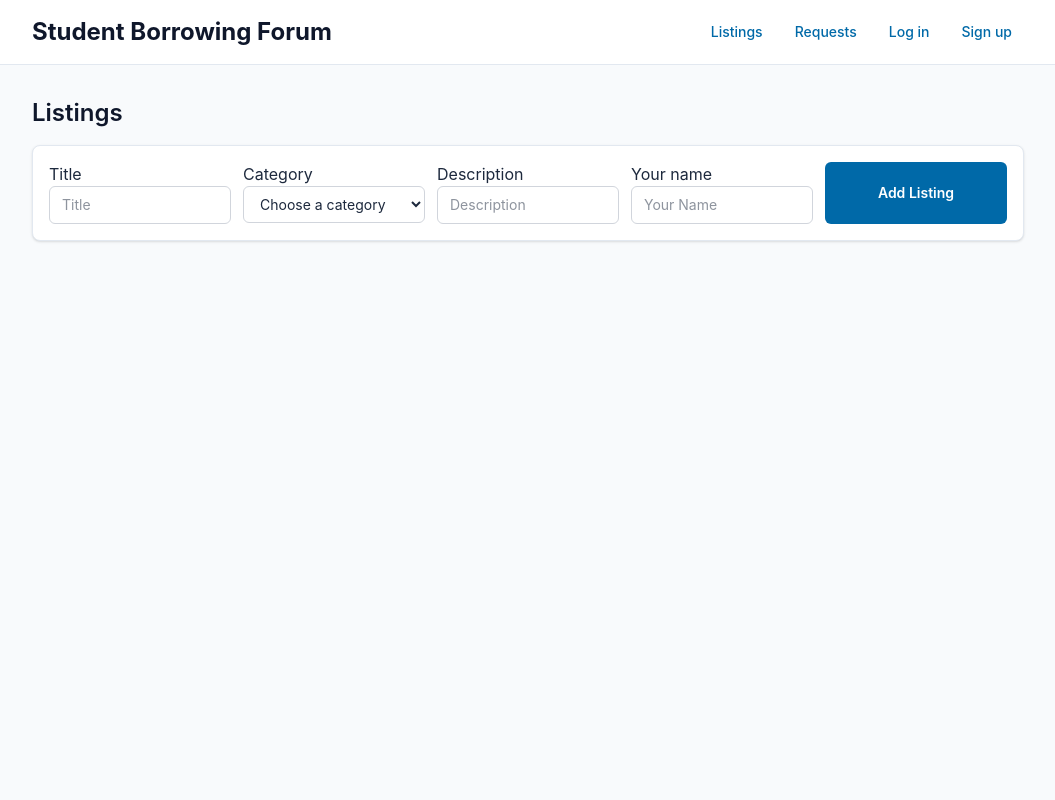
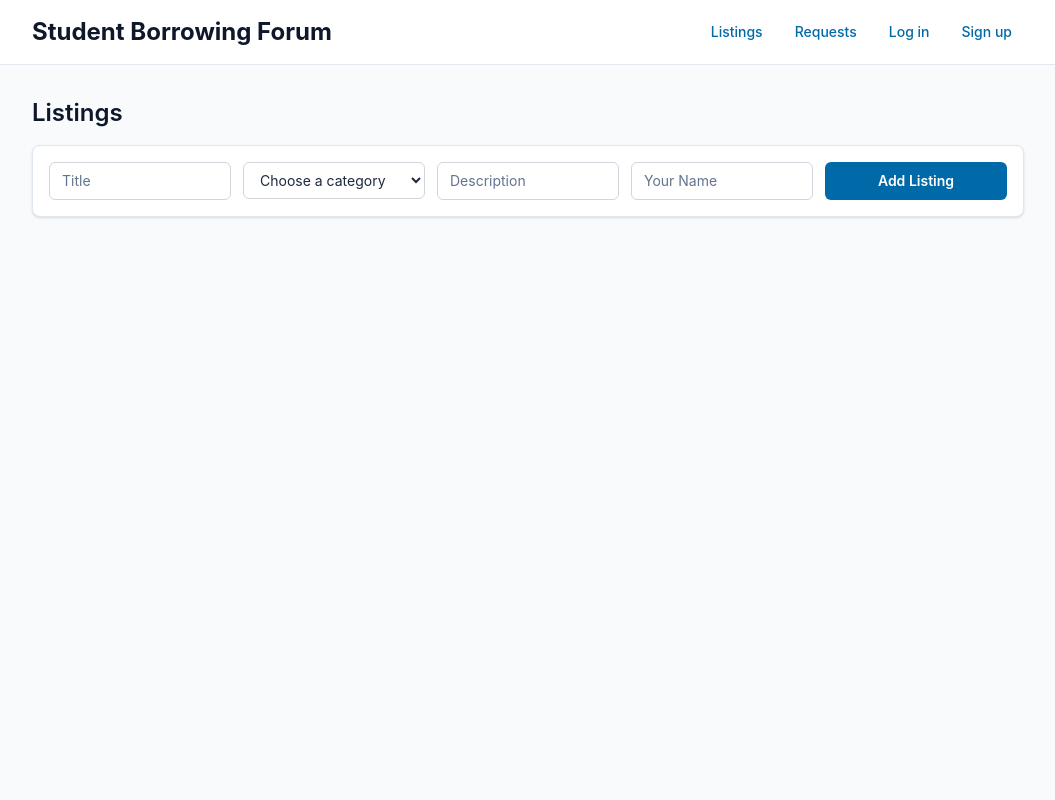
Before and after one commit to KathrynRupp/326project, a Node server app: page /listings in a window 1280 px wide. Shown: the whole page, without its empty margins (112-1167 px from the left). Run offline with Node 20, Linux system fonts and the light colour scheme; data that the repository does not hold is empty; some libraries are stand-ins or nearby versions.

Commit message:
README Documentation, System Diagram, Design Decision, Health Route, AI Disclosure

```diff
--- a/package.json
+++ b/package.json
@@ -36,5 +36,10 @@
   },
   "devDependencies": {
     "jest": "^30.5.2"
+  },
+  "allowScripts": {
+    "@parcel/watcher@2.6.0": true,
+    "bcrypt@6.0.0": true,
+    "unrs-resolver@1.12.2": true
   }
 }
--- a/public/style.css
+++ b/public/style.css
@@ -13,15 +13,13 @@
     --color-red-700: oklch(50.5% 0.213 27.518);
     --color-red-800: oklch(44.4% 0.177 26.899);
     --color-sky-50: oklch(97.7% 0.013 236.62);
-    --color-sky-200: oklch(90.1% 0.058 230.902);
-    --color-sky-300: oklch(82.8% 0.111 230.318);
-    --color-sky-600: oklch(58.8% 0.158 241.966);
     --color-sky-700: oklch(50% 0.134 242.749);
     --color-sky-800: oklch(44.3% 0.11 240.79);
     --color-slate-50: oklch(98.4% 0.003 247.858);
     --color-slate-100: oklch(96.8% 0.007 247.896);
     --color-slate-200: oklch(92.9% 0.013 255.508);
     --color-slate-300: oklch(86.9% 0.022 252.894);
+    --color-slate-500: oklch(55.4% 0.046 257.417);
     --color-slate-600: oklch(44.6% 0.043 257.281);
     --color-slate-700: oklch(37.2% 0.044 257.287);
     --color-slate-800: oklch(27.9% 0.041 260.031);
@@ -45,7 +43,6 @@
     --font-weight-medium: 500;
     --font-weight-semibold: 600;
     --font-weight-bold: 700;
-    --leading-relaxed: 1.625;
     --radius-md: 0.375rem;
     --radius-lg: 0.5rem;
     --default-font-family: var(--font-sans);
@@ -201,6 +198,20 @@
   }
 }
 @layer utilities {
+  .sr-only {
+    position: absolute;
+    width: 1px;
+    height: 1px;
+    padding: 0;
+    margin: -1px;
+    overflow: hidden;
+    clip-path: inset(50%);
+    white-space: nowrap;
+    border-width: 0;
+  }
+  .fixed {
+    position: fixed;
+  }
   .mx-auto {
     margin-inline: auto;
   }
@@ -452,15 +470,18 @@
     padding-block: calc(var(--spacing) * 2);
     font-size: var(--text-sm);
     line-height: var(--tw-leading, var(--text-sm--line-height));
-    &:focus {
-      border-color: var(--color-sky-600);
+    &::placeholder {
+      color: var(--color-slate-500);
     }
     &:focus {
-      --tw-ring-shadow: var(--tw-ring-inset, ) 0 0 0 calc(2px + var(--tw-ring-offset-width)) var(--tw-ring-color, currentcolor);
+      border-color: var(--color-sky-700);
+    }
+    &:focus {
+      --tw-ring-shadow: var(--tw-ring-inset, ) 0 0 0 calc(1px + var(--tw-ring-offset-width)) var(--tw-ring-color, currentcolor);
       box-shadow: var(--tw-inset-shadow), var(--tw-inset-ring-shadow), var(--tw-ring-offset-shadow), var(--tw-ring-shadow), var(--tw-shadow);
     }
     &:focus {
-      --tw-ring-color: var(--color-sky-200);
+      --tw-ring-color: var(--color-sky-700);
     }
     &:focus {
       --tw-outline-style: none;
@@ -546,10 +571,6 @@
   syntax: "*";
   inherits: false;
   initial-value: solid;
-}
-@property --tw-leading {
-  syntax: "*";
-  inherits: false;
 }
 @property --tw-font-weight {
   syntax: "*";
@@ -624,7 +645,6 @@
   @supports ((-webkit-hyphens: none) and (not (margin-trim: block))) or ((-moz-orient: inline) and (not (color:rgb(from red r g b)))) {
     *, ::before, ::after, ::backdrop {
       --tw-border-style: solid;
-      --tw-leading: initial;
       --tw-font-weight: initial;
       --tw-shadow: 0 0 #0000;
       --tw-shadow-color: initial;
--- a/server.js
+++ b/server.js
@@ -33,6 +33,11 @@ app.use(express.json());
 app.use(express.urlencoded({ extended: true }));
 app.use(express.static("public"));
 
+app.get("/health", (req, res) => {
+  res.status(200).json({ status: "ok" });
+});
+
+// authorization middleware
 app.use(
   session({
     secret: SESSION_SECRET,
```
Also changed, not shown: other parts of public/style.css (+19 -8 lines), ai-disclosure/kathryn-rupp.md (+4 -0 lines), README.md.
